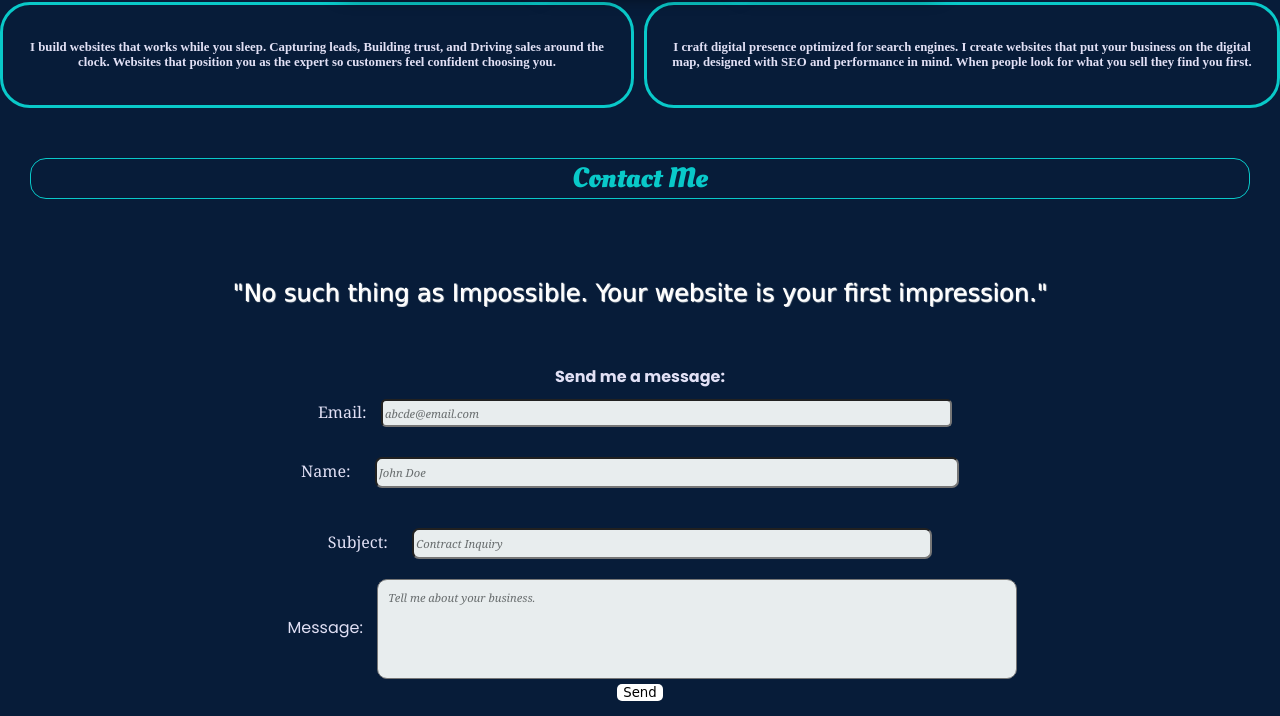
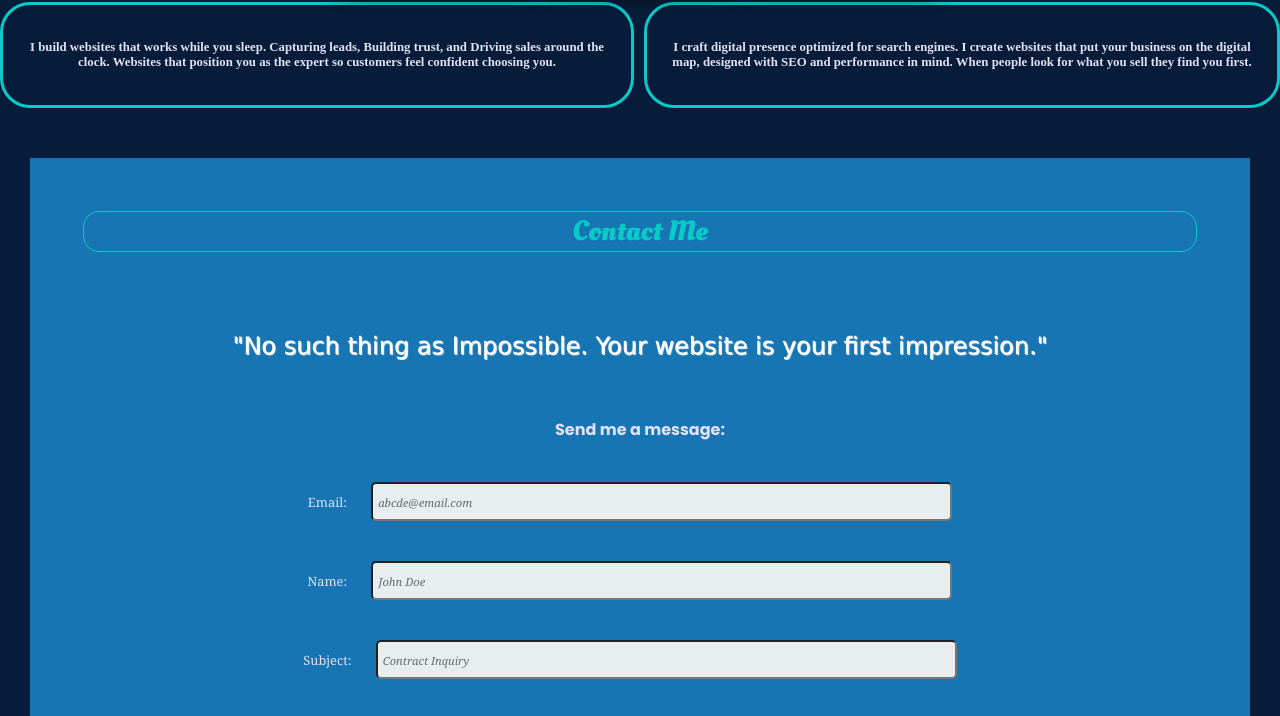
Before and after one commit to tayonaira/portfolio, a plain HTML site: page index.html in a window 1280 px wide. Shown: the part 2385-3101 px from the top of the page. Drawn offline with Linux system fonts and the light colour scheme; a web font is replaced by a local one.

Commit message:
Revise form.css for layout and style updates
Refactor form styles for improved layout and consistency.

```diff
--- a/form.css
+++ b/form.css
@@ -1,17 +1,29 @@
+ #contact-me {
+    display: block;
+    align-items: center;
+    justify-content: center;
+    font-size: 1rem;
+    margin: 30px;
+    padding: 20px;
+    border: solid #1875b3;
+    background-color: #1875b3;
+ }
+.form-container {
+    display: block;
+    flex-direction: column;
+    justify-content: center;
+    margin: 20px;
+}
+.textarea.msg {
+    display: inline-block;
+}
  #textarea {
-    display: inline-flex;
-    width: 50%;
     min-height: 100px;
     max-height: 700px;
-    padding: 10px;
-    font-size: 1rem;
     resize: none; /* prevent manual sizing */
     overflow-y: hidden;
-    box-sizing: border-box;
-    border-radius: 10px;
+    width: 70%;
     vertical-align: middle;
-    background: #e8edee;
-    color: #000;
 }
 textarea::placeholder, input::placeholder {
     font-style: italic;
@@ -22,53 +34,42 @@ textarea::placeholder, input::placeholder {
 .label-input {
     display: inline-block;
     font-family: Georgia, 'Times New Roman', Times, serif;
-    font-size: 1rem;
+    font-size: 0.8rem;
 
 }
 .label-message {
     display: inline-block;
-    width: 100px;
-    text-align: right;
-    margin-right: 10px;
+    font-family: Georgia, 'Times New Roman', Times, serif;
+    font-size: 0.8rem;
 }
 
-#email {
+#email, #subject, #name, #textarea {
+    display: inline-block;
     font-family: Georgia, 'Times New Roman', Times, serif;
-    width: 44%;
-    height: 22px;
-    margin: 10px;
+    width: 50%;
+    height: 25px;
+    margin: 20px;
+    padding: 5px;
     font-size: 0.8rem;
+    align-content: center;
+    justify-content: center;
     border-radius: 5px;
     background: #e8edee;
     color: #000;
 }
-#name {
-    width: 45%;
-    height: 25px;
-    align-content: center;
-    margin: 20px;
-    background: #e8edee;
-    color: #000;
-    border-radius: 7px;
-}
-#subject {
-    width: 40%;
-    height: 25px;
-    align-content: center;
-    margin: 20px;
-    background: #e8edee;
-    color: #000;
-    border-radius: 7px;
-}
-button {
-    background-color: white;
+.submit{
+    display: inline-block;
+    background-color: #79b7e0;
     color: black;
     border: none;
     border-radius: 5px;
+    align-content: center;
     font-family: cursive, Georgia, 'Times New Roman', Times, serif;
+    padding: 5px;
+    width: 80%;
 }
 button:hover {
-    background-color: rgb(5, 5, 59);
+    background-color:#14cc70;
     color: white;
 }
 button:active {
```
